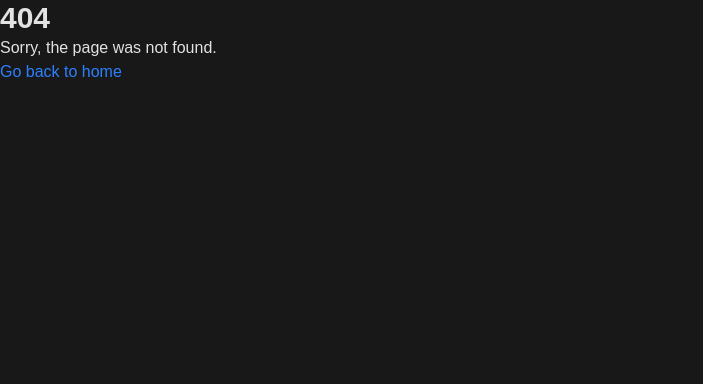
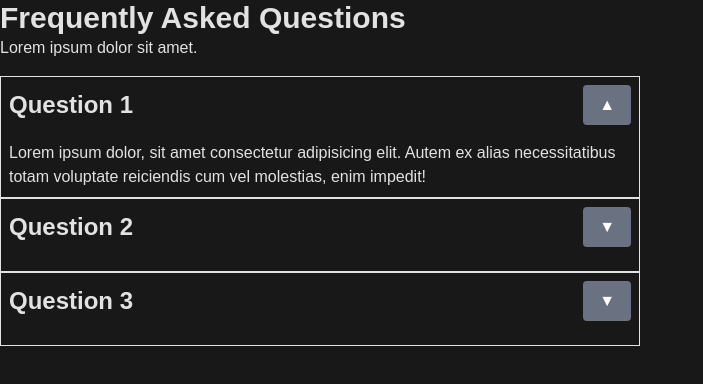
Before and after one commit to stefanbgh/next-js, a Next.js app: page /faq in a window 1280 px wide. Before the commit this address had no page. Shown: the top 384 px of the page, without its empty margins (0-703 px from the left). Built offline with nearby package versions, Linux system fonts and the light colour scheme.

Commit message:
client-side rendering

```diff
--- /dev/null
+++ b/src/app/faq/page.tsx
@@ -0,0 +1,39 @@
+"use client";
+
+import { useState } from "react";
+
+import Desc from "@/components/Desc/Desc";
+import Title from "@/components/Title/Title";
+import { faqData } from "@/constants/faq.constant";
+
+export default function FAQ() {
+	const [isActive, setIsActive] = useState<number>(1);
+
+	const handleActive = (num: number) => {
+		setIsActive(num);
+	};
+
+	return (
+		<section>
+			<Title title="Frequently Asked Questions" />
+			<Desc desc="Lorem ipsum dolor sit amet." />
+			<ul className="my-4">
+				{faqData.map((faq) => {
+					const { id, question, answer } = faq;
+
+					return (
+						<li className="border w-1/2 p-2" key={id}>
+							<div className="flex items-center justify-between mb-4">
+								<h3>{question}</h3>
+								<button onClick={() => handleActive(id)}>
+									{isActive === id ? "▲" : "▼"}
+								</button>
+							</div>
+							{isActive === id && <p>{answer}</p>}
+						</li>
+					);
+				})}
+			</ul>
+		</section>
+	);
+}
--- /dev/null
+++ b/src/constants/faq.constant.ts
@@ -0,0 +1,17 @@
+export const faqData = [
+	{
+		id: 1,
+		question: "Question 1",
+		answer: "Lorem ipsum dolor, sit amet consectetur adipisicing elit. Autem ex alias necessitatibus totam voluptate reiciendis cum vel molestias, enim impedit!",
+	},
+	{
+		id: 2,
+		question: "Question 2",
+		answer: "Lorem ipsum dolor sit amet consectetur adipisicing elit. Sit quos cupiditate asperiores fugiat consequatur ad!",
+	},
+	{
+		id: 3,
+		question: "Question 3",
+		answer: "Lorem ipsum dolor sit amet consectetur adipisicing elit. Magnam, voluptate. Odio non, voluptas pariatur quas qui laboriosam quo consequatur magni. Eos quas natus quia facere.",
+	},
+];
```
